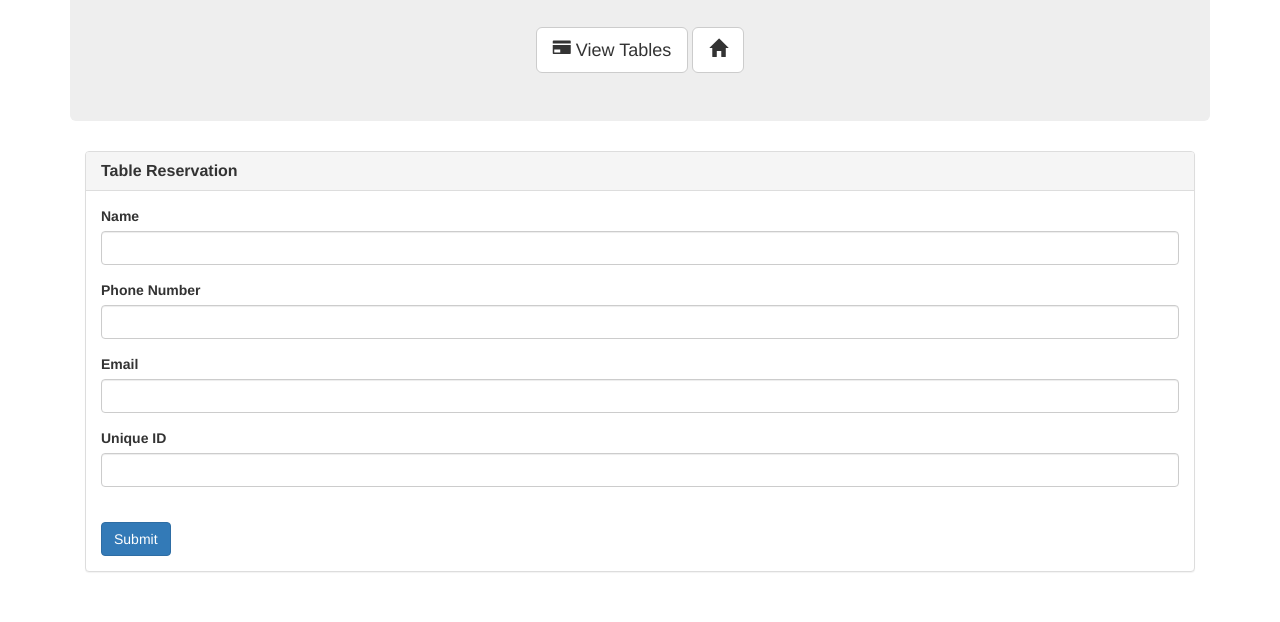
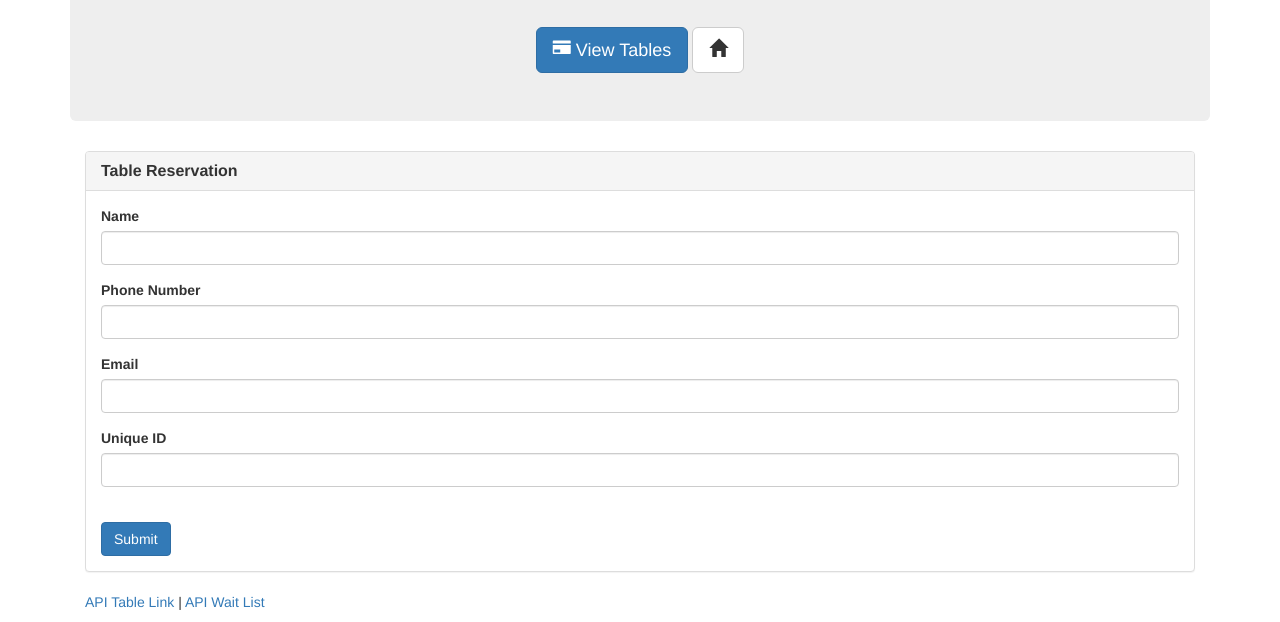
Before and after one commit to Donaldblanc/restaurant, a website: page reserve.html in a window 1280 px wide. Shown: the part 240-862 px from the top of the page. Before the commit the page ends 832 px from the top, so only its background shows below. Drawn offline with nearby package versions, Linux system fonts and the light colour scheme.

Commit message:
added links on footer

```diff
--- a/reserve.html
+++ b/reserve.html
@@ -1,5 +1,6 @@
 <!DOCTYPE html>
 <html lang="en">
+
 <head>
     <meta charset="UTF-8">
     <meta name="viewport" content="width=device-width, initial-scale=1.0">
@@ -7,21 +8,32 @@
     <title>Reserve</title>
 
     <!-- Latest compiled and minified CSS & JS -->
-	<link rel="stylesheet" href="https://maxcdn.bootstrapcdn.com/bootstrap/3.3.6/css/bootstrap.min.css" integrity="sha384-1q8mTJOASx8j1Au+a5WDVnPi2lkFfwwEAa8hDDdjZlpLegxhjVME1fgjWPGmkzs7" crossorigin="anonymous">
+    <link rel="stylesheet" href="https://maxcdn.bootstrapcdn.com/bootstrap/3.3.6/css/bootstrap.min.css" integrity="sha384-1q8mTJOASx8j1Au+a5WDVnPi2lkFfwwEAa8hDDdjZlpLegxhjVME1fgjWPGmkzs7"
+        crossorigin="anonymous">
     <script src="https://code.jquery.com/jquery.js"></script>
-	<script src="https://maxcdn.bootstrapcdn.com/bootstrap/3.3.6/js/bootstrap.min.js" integrity="sha384-0mSbJDEHialfmuBBQP6A4Qrprq5OVfW37PRR3j5ELqxss1yVqOtnepnHVP9aJ7xS" crossorigin="anonymous"></script>√
+    <script src="https://maxcdn.bootstrapcdn.com/bootstrap/3.3.6/js/bootstrap.min.js" integrity="sha384-0mSbJDEHialfmuBBQP6A4Qrprq5OVfW37PRR3j5ELqxss1yVqOtnepnHVP9aJ7xS"
+        crossorigin="anonymous"></script>√
 </head>
+
 <body>
     <div class="container">
         <div class="jumbotron">
-                        <h1 class="text-center"><span class="glyphicon glyphicon-fire"></span> Hot Restaurant</h1>
+            <h1 class="text-center">
+                <span class="glyphicon glyphicon-fire"></span> Hot Restaurant</h1>
             <hr>
             <h2 class="text-center">Make your reservation</h2>
             <br>
 
             <div class="text-center">
-                            <a href="/table"><button type="button" class="btn btn-lg btn-default"><span class="glyphicon glyphicon-credit-card"></span> View Tables</button></a>
-                            <a href="/"><button type="button" class="btn btn-lg btn-default"><span class="glyphicon glyphicon-home"></span></button></a>
+                <a href="/table">
+                    <button type="button" class="btn btn-lg btn-primary">
+                        <span class="glyphicon glyphicon-credit-card"></span> View Tables</button>
+                </a>
+                <a href="/">
+                    <button type="button" class="btn btn-lg btn-default">
+                        <span class="glyphicon glyphicon-home"></span>
+                    </button>
+                </a>
             </div>
         </div>
 
@@ -29,7 +41,9 @@
 
             <div class="panel panel-default">
                 <div class="panel-heading">
-                        <h3 class="panel-title"><strong>Table Reservation</strong></h3>
+                    <h3 class="panel-title">
+                        <strong>Table Reservation</strong>
+                    </h3>
                 </div>
                 <div class="panel-body">
                     <form method="POST" role="form">
@@ -63,12 +77,20 @@
             </div>
 
         </div>
+        <footer class="footer">
+            <div class="container">
+                <p>
+                    <a href="/tables">API Table Link</a> |
+                    <a href="/waitlist">API Wait List</a>
+                </p>
+            </div>
+        </footer>
     </div>
     </div>
 
     <script type="text/javascript">
         // Question: What does this code do?
-    $("#reserve-btn").on("click", function(event) {
+        $("#reserve-btn").on("click", function (event) {
             event.preventDefault();
             var newTable = {
                 customerName: $("#name").val().trim(),
@@ -79,7 +101,7 @@
 
             // Question: What does this code do??
             $.post("/api/tables", newTable)
-        .then(function(data) {
+                .then(function (data) {
                     //   console.log("add.html", data);
                     alert("Reservation has been made!");
                 });
```
Lines whose indentation alone changed are shown as unchanged.
